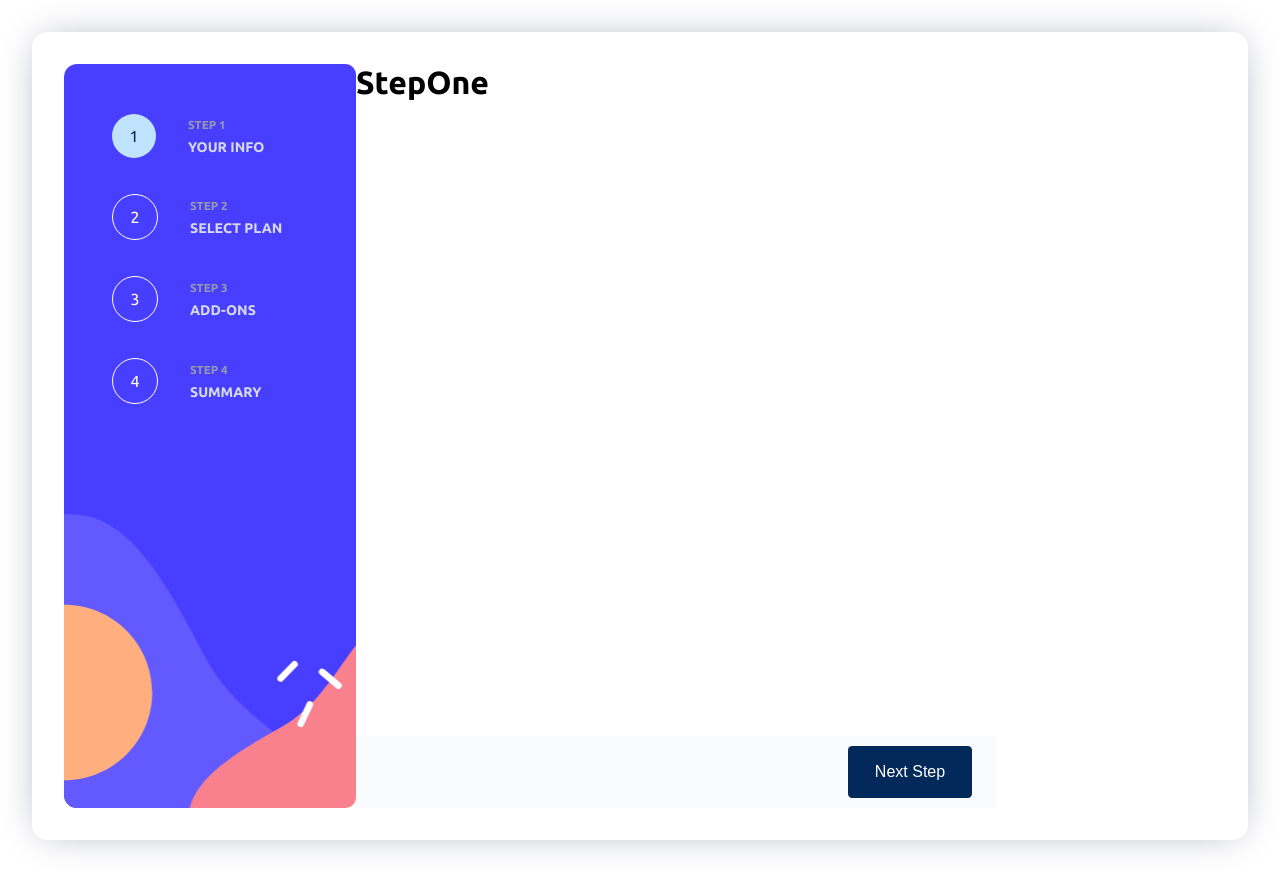
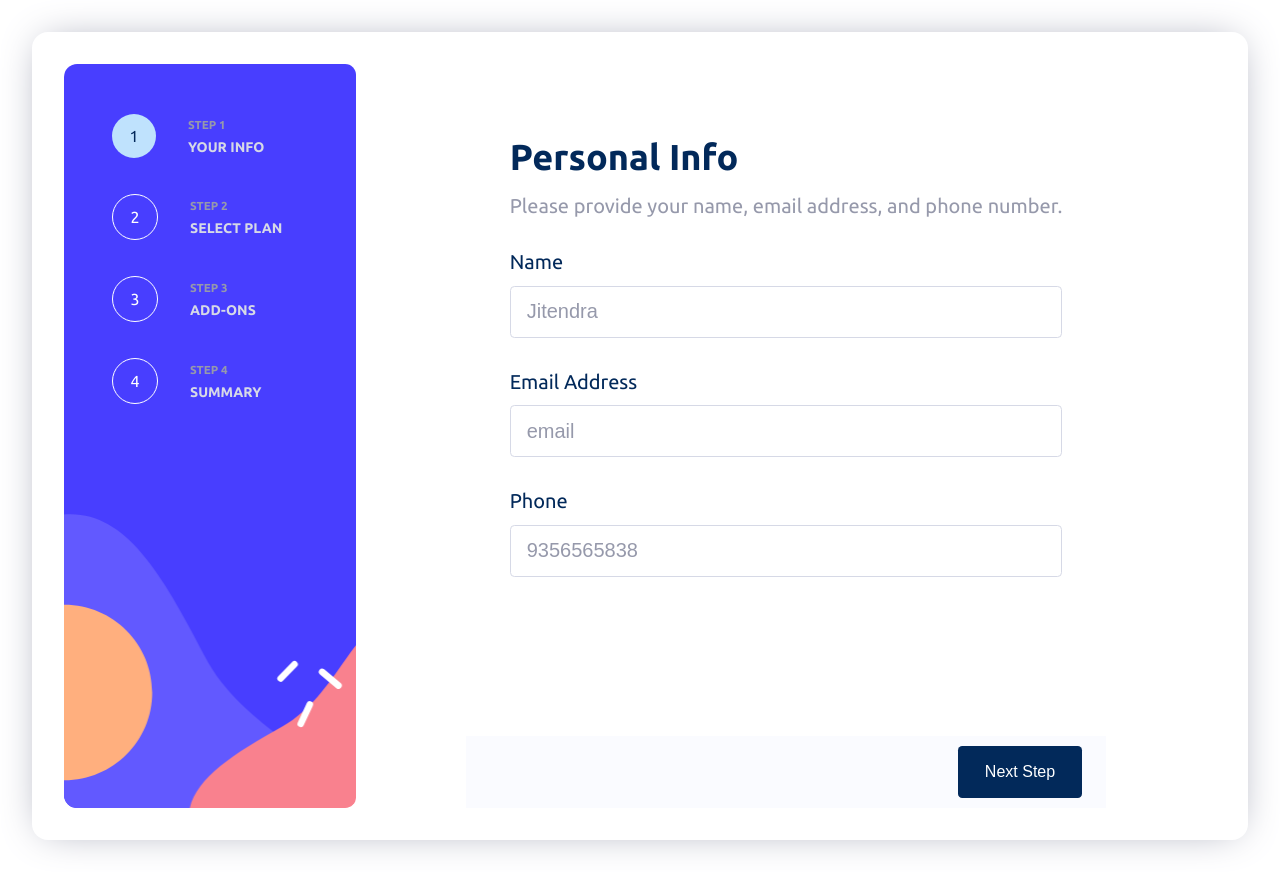
Before and after one commit to J11tendra/Laughing-Form, a React (Vite) app: page /step-1 in a window 1280 px wide. Built offline with nearby package versions, Linux system fonts and the light colour scheme.

Commit message:
refactor: create modular components

```diff
--- a/src/components/ButtonBottom.jsx
+++ b/src/components/ButtonBottom.jsx
@@ -2,20 +2,23 @@ import { useContext } from "react";
 import AppContext from "../context/AppData";
 
 const BtnNext = () => {
-  const { handlePrevButtonClick, handleNextButtonClick, activePage } =
-    useContext(AppContext);
-  return (
+  const {
+    showThankYou,
+    handlePrevButtonClick,
+    handleNextButtonClick,
+    handleConfirmButtonClick,
+    activePage,
+  } = useContext(AppContext);
+  return !showThankYou ? (
+    <div className="flex flex-js-al-cnt">
       <div className="footer-btn flex flex-js-spbtw-al-cnt">
-      {/* <button type="button" id={props.id} onClick={props.handleClick}>
-        Next Step
-      </button> */}
         {activePage >= 2 && (
           <button className="back-btn" onClick={handlePrevButtonClick}>
             Go Back
           </button>
         )}
         {activePage === 4 ? (
-        <button className="next-btn" onClick={handleNextButtonClick}>
+          <button className="next-btn" onClick={handleConfirmButtonClick}>
             Confirm
           </button>
         ) : (
@@ -24,7 +27,8 @@ const BtnNext = () => {
           </button>
         )}
       </div>
-  );
+    </div>
+  ) : null;
 };
 
 export default BtnNext;
--- a/src/components/StepFour.jsx
+++ b/src/components/StepFour.jsx
@@ -2,13 +2,15 @@ import { useContext, useEffect } from "react";
 import AppContext from "../context/AppData";
 
 export default function StepFour() {
-  const { activePage, navigate } = useContext(AppContext);
+  const { activePage, navigate, showThankYou, handleConfirmButtonClick } =
+    useContext(AppContext);
 
   useEffect(() => {
     navigate(`/step-${activePage}`);
   }, [navigate, activePage]);
   return (
     <div className="step-body flex flex-js-al-cnt">
+      {showThankYou ? (
         <div className="success-container flex flex-col flex-js-al-cnt">
           <img
             src="src/assets/images/icon-thank-you.svg"
@@ -22,6 +24,9 @@ export default function StepFour() {
             at support@multistepform.com.
           </p>
         </div>
+      ) : (
+        <h1>StepFour</h1>
+      )}
     </div>
   );
 }
--- a/src/components/StepOne.jsx
+++ b/src/components/StepOne.jsx
@@ -2,10 +2,57 @@ import { useContext, useEffect } from "react";
 import AppContext from "../context/AppData";
 
 export default function StepOne() {
-  const { activePage, navigate } = useContext(AppContext);
+  const { activePage, navigate, formData, handleFormChange } =
+    useContext(AppContext);
 
   useEffect(() => {
     navigate(`/step-${activePage}`);
   }, [navigate, activePage]);
-  return <h1>StepOne</h1>;
+  return (
+    <div className="step-body flex flex-js-al-cnt">
+      <div className="form-container flex flex-js-cnt">
+        <form>
+          <div className="form-align flex flex-col">
+            <h1 className="form-head">Personal Info</h1>
+            <p className="form-para">
+              Please provide your name, email address, and phone number.
+            </p>
+            <div className="stp-one-input-container flex flex-col">
+              <label htmlFor="name">Name</label>
+              <input
+                id="name"
+                type="text"
+                name="name"
+                value={formData.name}
+                onChange={handleFormChange}
+                className="text-input"
+              />
+            </div>
+            <div className="stp-one-input-container flex flex-col">
+              <label htmlFor="email">Email Address</label>
+              <input
+                id="email"
+                type="email"
+                name="email"
+                value={formData.email}
+                onChange={handleFormChange}
+                className="text-input"
+              />
+            </div>
+            <div className="stp-one-input-container flex flex-col">
+              <label htmlFor="phone">Phone</label>
+              <input
+                id="phone"
+                type="phone"
+                name="phone"
+                value={formData.phone}
+                onChange={handleFormChange}
+                className="text-input"
+              />
+            </div>
+          </div>
+        </form>
+      </div>
+    </div>
+  );
 }
--- a/src/context/AppData.jsx
+++ b/src/context/AppData.jsx
@@ -30,10 +30,35 @@ export const ContextProvider = ({ children }) => {
     },
   ]);
 
+  // Manage Thank You component;
+  const [showThankYou, setShowThankYou] = useState(false);
+
+  // managing routes;
   const navigate = useNavigate();
 
   // Current Active Page;
   const [activePage, setActivePage] = useState(1);
+
+  // All user data;
+  const [formData, setFormData] = useState({
+    name: "Jitendra",
+    email: "email",
+    phone: "9356565838",
+    plan: {
+      arcade: true,
+      advanced: true,
+      pro: false,
+    },
+    planDuration: {
+      monthly: true,
+      yearly: false,
+    },
+    addOns: {
+      onlineService: true,
+      largerStorage: false,
+      customizableProfile: true,
+    },
+  });
 
   // handle Next-Button-Click;
   function handleNextButtonClick() {
@@ -53,6 +78,11 @@ export const ContextProvider = ({ children }) => {
     }
   }
 
+  // handle Confirm-Button-Click to toggle Thank You Comp;
+  function handleConfirmButtonClick() {
+    setShowThankYou((prevValue) => !prevValue);
+  }
+
   // handle Navbar -Click;
   function handleNavbarClick(id) {
     const transformedArray = pageData.map((object) => {
@@ -66,12 +96,28 @@ export const ContextProvider = ({ children }) => {
     );
   }
 
+  // handle form data change;
+  function handleFormChange(e) {
+    const { id, value } = e.target;
+    setFormData((prevData) => ({
+      ...prevData,
+      [id]: value,
+    }));
+    console.log(formData.name);
+    console.log(formData.phone);
+    console.log(formData.email);
+  }
+
   return (
     <AppContext.Provider
       value={{
         pageData,
         activePage,
+        showThankYou,
+        formData,
+        handleFormChange,
         navigate,
+        handleConfirmButtonClick,
         handleNextButtonClick,
         handlePrevButtonClick,
         handleNavbarClick,
```
Lines whose indentation alone changed are shown as unchanged.
